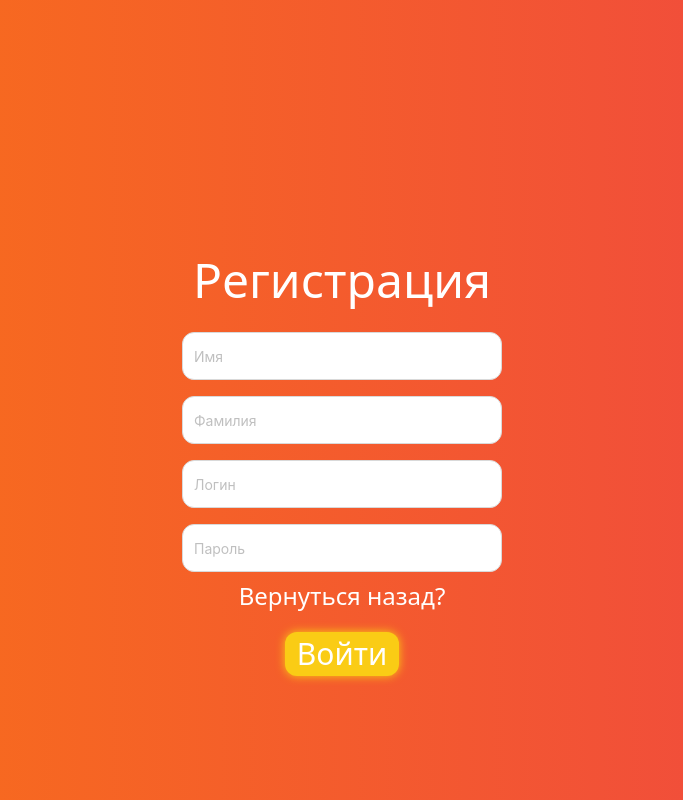
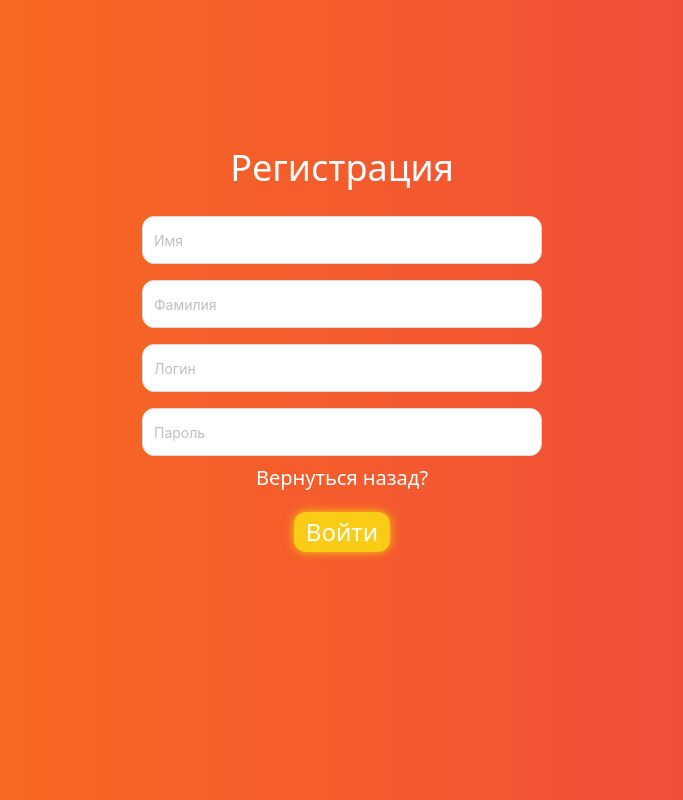
Before and after one commit to EvgeniyAnisiforov/Grapefruit_task_manager, a React (Vite) app in the folder frontend/: page /Grapefruit_task_manager/reg in a window 1280 px wide. Shown: the whole page, without its empty margins (298-981 px from the left). Built offline with nearby package versions, Linux system fonts and the light colour scheme.

Commit message:
адаптировал страницу регистрации

```diff
--- a/frontend/index.html
+++ b/frontend/index.html
@@ -5,6 +5,32 @@
     <link rel="icon" type="image/svg+xml" href="/grapefruit_logo.svg" />
     <meta name="viewport" content="width=device-width, initial-scale=1.0" />
     <title>Grapefruit</title>
+
+    <!-- Start Single Page Apps for GitHub Pages -->
+    <script type="text/javascript">
+      // Single Page Apps for GitHub Pages
+      // MIT License
+      // https://github.com/rafgraph/spa-github-pages
+      // This script checks to see if a redirect is present in the query string,
+      // converts it back into the correct url and adds it to the
+      // browser's history using window.history.replaceState(...),
+      // which won't cause the browser to attempt to load the new url.
+      // When the single page app is loaded further down in this file,
+      // the correct url will be waiting in the browser's history for
+      // the single page app to route accordingly.
+      (function(l) {
+        if (l.search[1] === '/' ) {
+          var decoded = l.search.slice(1).split('&').map(function(s) {
+            return s.replace(/~and~/g, '&')
+          }).join('?');
+          window.history.replaceState(null, null,
+              l.pathname.slice(0, -1) + decoded + l.hash
+          );
+        }
+      }(window.location))
+    </script>
+    <!-- End Single Page Apps for GitHub Pages -->
+
   </head>
   <body>
     <div id="root"></div>
--- a/frontend/src/main.tsx
+++ b/frontend/src/main.tsx
@@ -6,7 +6,7 @@ import './index.css'
 
 ReactDOM.createRoot(document.getElementById('root')!).render(
   <React.StrictMode>
-    <BrowserRouter basename='/Grapefruit_task_manager'>
+    <BrowserRouter basename='/Grapefruit_task_manager/'>
       <App />
     </BrowserRouter>
   </React.StrictMode>,
--- a/frontend/src/pages/Reg.tsx
+++ b/frontend/src/pages/Reg.tsx
@@ -7,17 +7,17 @@ const Reg: FC<{}> = () => {
     const goAuth = () => navigate("/")
     return (
         <div className="w-screen h-screen">
-          <div className="w-full h-full bg-gradient-to-l from-red-500 to-orange-500">
-            <div className="pt-64">
-              <h1 className="text-5xl text-white">Регистрация</h1>
+          <div className="w-full h-full bg-gradient-to-l from-red-500 to-orange-500 flex justify-center items-center">
+            <div className="pb-[100px]">
+              <h1 className="text-5xl text-white max-[1500px]:text-4xl max-[400px]:text-3xl">Регистрация</h1>
               <div className="mt-5 w-full flex flex-col justify-center items-center">
-                <Input className="m-2 w-1/4 h-12 rounded-xl" placeholder="Имя" />
-                <Input className="m-2 w-1/4 h-12 rounded-xl" placeholder="Фамилия" />
-                <Input className="m-2 w-1/4 h-12 rounded-xl" placeholder="Логин" />
-                <Input className="m-2 w-1/4 h-12 rounded-xl" placeholder="Пароль" />
+                <Input className="m-2 w-[450px] h-12 rounded-xl max-[1500px]:w-[400px] max-[450px]:w-[350px] max-[400px]:w-[300px]" placeholder="Имя" />
+                <Input className="m-2 w-[450px] h-12 rounded-xl max-[1500px]:w-[400px] max-[450px]:w-[350px] max-[400px]:w-[300px]" placeholder="Фамилия" />
+                <Input className="m-2 w-[450px] h-12 rounded-xl max-[1500px]:w-[400px] max-[450px]:w-[350px] max-[400px]:w-[300px]" placeholder="Логин" />
+                <Input className="m-2 w-[450px] h-12 rounded-xl max-[1500px]:w-[400px] max-[450px]:w-[350px] max-[400px]:w-[300px]" placeholder="Пароль" />
               </div>
-              <div><a onClick={goAuth} className="cursor-pointer hover:underline hover:text-blue-400 text-white text-2xl">Вернуться назад?</a></div>
-              <button className="bg-yellow-400 rounded-xl mt-5 px-3 py-1 text-white text-3xl shadow-[0_0_10px_rgb(250_204_21)] hover:bg-yellow-500 transition duration-300 ease-in-out focus:outline-none">Войти</button>
+              <div><a onClick={goAuth} className="cursor-pointer hover:underline hover:text-blue-400 text-white text-2xl max-[1500px]:text-xl max-[400px]:text-lg">Вернуться назад?</a></div>
+              <button className="bg-yellow-400 rounded-xl mt-5 px-3 py-1 text-white text-3xl shadow-[0_0_10px_rgb(250_204_21)] hover:bg-yellow-500 transition duration-300 ease-in-out focus:outline-none max-[1500px]:text-2xl">Войти</button>
             </div>
           </div>
         </div>
```
